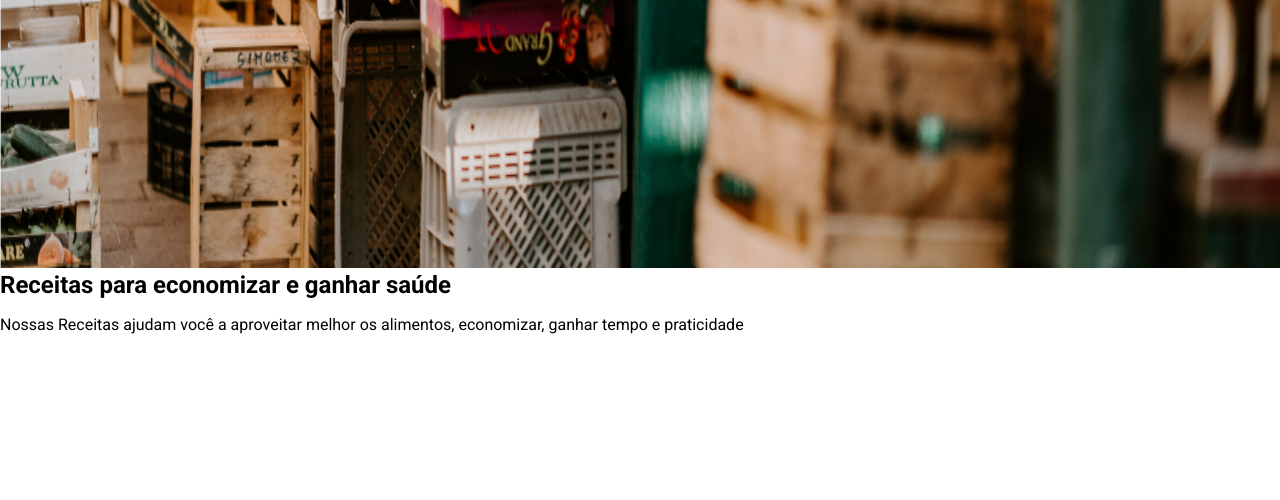
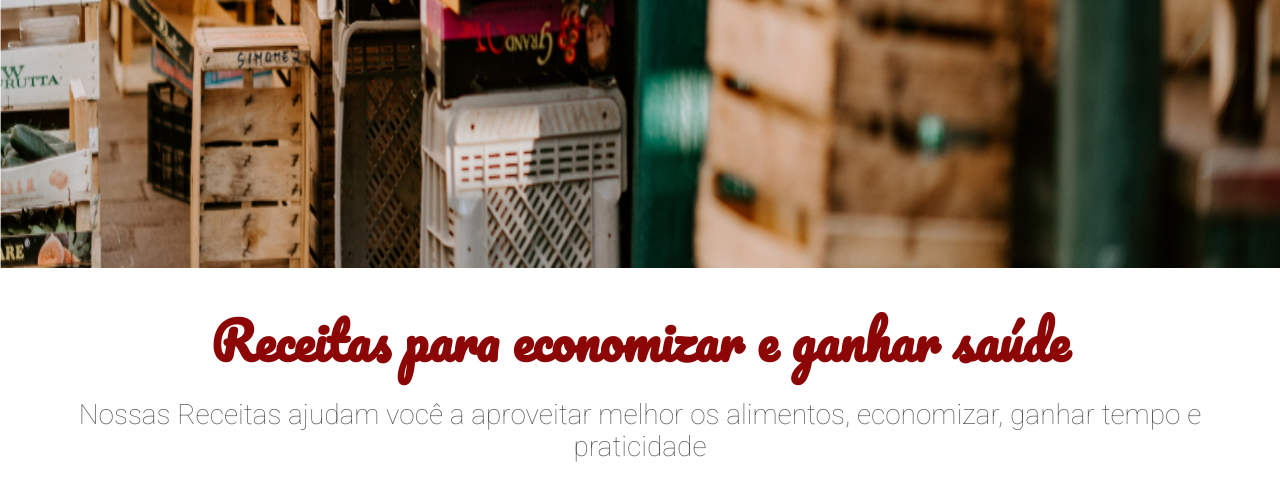
Before and after one commit to xjeansantana/curso-arquitetura-css, a plain HTML site: page index.html in a window 1280 px wide. Shown: the part 532-1032 px from the top of the page. Before the commit the page ends 882 px from the top, so only its background shows below. Drawn offline with Linux system fonts and the light colour scheme.

Commit message:
Estilizando o sobre

```diff
--- /dev/null
+++ b/assets/css/sobre/sobre-descricao.css
@@ -0,0 +1,5 @@
+.sobre__descricao {
+    color: #595959;
+    font-size: 1.75rem;
+    font-weight: 100;
+}
--- /dev/null
+++ b/assets/css/sobre/sobre-titulo.css
@@ -0,0 +1,5 @@
+.sobre__titulo {
+    color: #8d0606;
+    font-family: Pacifico, cursive;
+    font-size: 3.1875rem;
+}
--- /dev/null
+++ b/assets/css/sobre/sobre.css
@@ -0,0 +1,4 @@
+.sobre {
+    text-align: center;
+    padding: 2.5rem;
+}
--- a/index.html
+++ b/index.html
@@ -16,6 +16,9 @@
     <link rel="stylesheet" href="./assets/css/banner/banner.css">
     <link rel="stylesheet" href="./assets/css/banner/banner-imagem.css">
     <link rel="stylesheet" href="./assets/css/banner/banner-titulo.css">
+    <link rel="stylesheet" href="./assets/css/sobre/sobre.css">
+    <link rel="stylesheet" href="./assets/css/sobre/sobre-descricao.css">
+    <link rel="stylesheet" href="./assets/css/sobre/sobre-titulo.css">
 
 </head>
 
```
